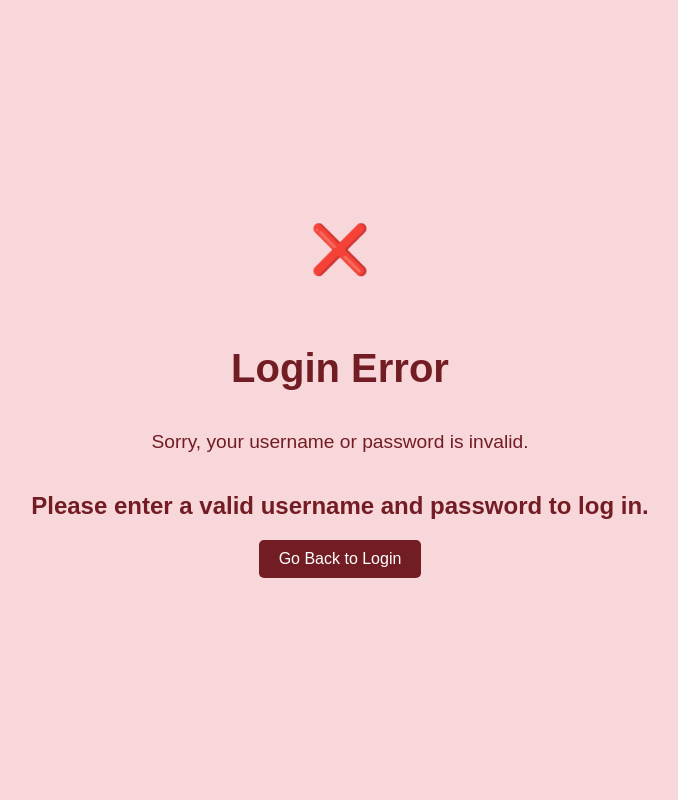
After one commit to AitazazAhmad/Falcon_backend, a PHP site: page /Public-Site/error_msg.php in a window 1280 px wide. The commit adds this page. Shown: the whole page, without its empty margins (300-978 px from the left). Run offline with PHP 8.4, Linux system fonts and the light colour scheme; a stand-in replaces the project's code that opens the database connection.

Commit message:
make the error for invalid user login

```diff
--- /dev/null
+++ b/user_login/error_msg.php
@@ -0,0 +1,60 @@
+<!DOCTYPE html>
+<html lang="en">
+<head>
+    <meta charset="UTF-8">
+    <meta name="viewport" content="width=device-width, initial-scale=1.0">
+    <title>Error</title>
+    <style>
+        body {
+            font-family: Arial, sans-serif;
+            background-color: #f8d7da; /* Light red background */
+            color: #721c24; /* Dark red text */
+            display: flex;
+            flex-direction: column;
+            align-items: center;
+            justify-content: center;
+            height: 100vh; /* Full viewport height */
+            margin: 0;
+            text-align: center;
+        }
+
+        h1 {
+            font-size: 2.5em;
+            margin: 0.5em 0;
+        }
+
+        .error-message {
+            font-size: 1.2em;
+            margin: 1em 0;
+        }
+
+        .button {
+            background-color: #721c24; /* Dark red button */
+            color: white;
+            border: none;
+            padding: 10px 20px;
+            font-size: 1em;
+            cursor: pointer;
+            border-radius: 5px;
+            text-decoration: none; /* Remove underline */
+            transition: background-color 0.3s;
+        }
+
+        .button:hover {
+            background-color: #a71d2a; /* Darker red on hover */
+        }
+
+        .icon {
+            font-size: 3em; /* Larger icon */
+            margin-bottom: 1em;
+        }
+    </style>
+</head>
+<body>
+    <div class="icon">❌</div> <!-- Error icon -->
+    <h1>Login Error</h1>
+    <div class="error-message">Sorry, your username or password is invalid.</div>
+    <h2>Please enter a valid username and password to log in.</h2>
+    <a href="http://localhost:8080/falcon_backend/user_login/signin.php" class="button">Go Back to Login</a> <!-- Button to go back -->
+</body>
+</html>
--- a/user_login/style.css
+++ b/user_login/style.css
@@ -12,7 +12,7 @@ body {
     justify-content: center;
     align-items: center;
     min-height: 100vh;
-    background: linear-gradient(to right, black ,  #7f1430);
+    background: linear-gradient(to right, white ,  #00bfd8);
 }
 h6
 {
@@ -32,7 +32,7 @@ h6
 
 .left-side {
     width: 50%;
-    background: linear-gradient(to right, black,#7f1430 );
+    background: linear-gradient(to right, white,#00bfd8 );
     color: white;
     text-align: center;
     padding: 50px 30px;
@@ -94,7 +94,7 @@ h6
 .btn {
     width: 100%;
     padding: 12px;
-    background: linear-gradient(to right, black, #7f1430);
+    background: linear-gradient(to right, white, #00bfd8);
     color: white;
     border: none;
     font-size: 16px;
--- a/user_login/user_login_process.php
+++ b/user_login/user_login_process.php
@@ -26,7 +26,7 @@ $query = "SELECT * FROM `user_data` WHERE `name` = '$name' AND `email` = '$mail'
     }
     else
     {
-        header('location:./../falcon_backend/user_login/signin.php');
+        header('location:error_msg.php');
     }
  }
 
```
